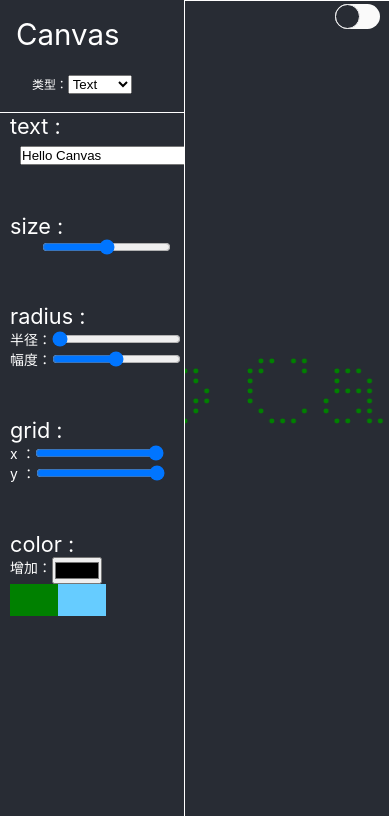
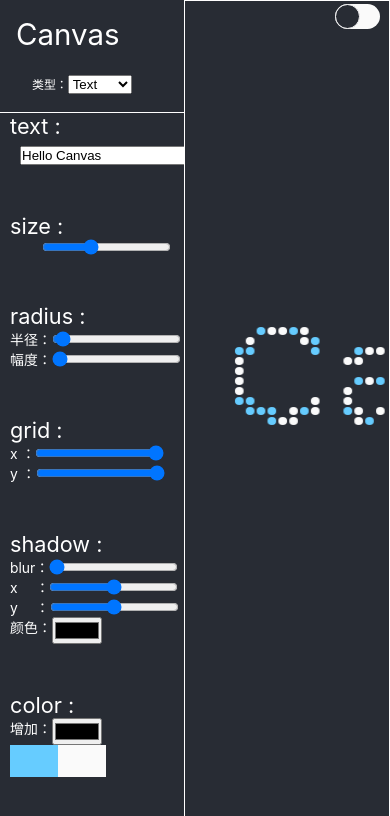
Before and after one commit to iKurum/canvas_react, a React (Create React App) app: page / in a window 390 px wide. Shown: the top 816 px of the page. Built offline with nearby package versions, Linux system fonts and the light colour scheme.

Commit message:
修改text下，颜色问题

```diff
--- a/src/pages/Canvas.js
+++ b/src/pages/Canvas.js
@@ -39,7 +39,12 @@ const Canvas = () => {
       setOption({
         ...option,
         w: window.innerWidth - 202,
-        h: window.innerHeight - 2
+        h: window.innerHeight - 2,
+        text: {
+          ...option.text,
+          x: (window.innerWidth - 202) / 2,
+          y: (window.innerHeight - 2) / 2
+        }
       });
     }, 200);
   }
--- a/src/pages/nav/Animat.js
+++ b/src/pages/nav/Animat.js
@@ -176,7 +176,10 @@ function Animat() {
             onChange={e => {
               setOption({
                 ...option,
-                lineColor: e.target.value
+                animation: {
+                  ...option.animation,
+                  lineColor: e.target.value
+                }
               });
             }} />
         </label>
--- a/src/pages/nav/Text.js
+++ b/src/pages/nav/Text.js
@@ -29,7 +29,7 @@ function Text() {
           <input
             type="range"
             min="50"
-            max="150"
+            max="300"
             className={css.num_range}
             defaultValue={option.text.size}
             onChange={e => {
@@ -115,6 +115,85 @@ function Text() {
             }} />
         </label>
       </p>
+      <p>shadow :
+        <label className={css.label_flex}>
+          <span>blur：</span>
+          <input
+            type="range"
+            min="0"
+            max="10"
+            defaultValue={option.text.shadow.blur}
+            onChange={e => {
+              setOption({
+                ...option,
+                text: {
+                  ...option.text,
+                  shadow: {
+                    ...option.text.shadow,
+                    blur: e.target.value
+                  }
+                }
+              });
+            }} />
+        </label>
+        <label className={css.label_flex}>
+          <span>x &ensp;&ensp;：</span>
+          <input
+            type="range"
+            min="-100"
+            max="100"
+            defaultValue={option.text.shadow.offsetX}
+            onChange={e => {
+              setOption({
+                ...option,
+                text: {
+                  ...option.text,
+                  shadow: {
+                    ...option.text.shadow,
+                    offsetX: e.target.value
+                  }
+                }
+              });
+            }} />
+        </label>
+        <label className={css.label_flex}>
+          <span>y &ensp;&ensp;：</span>
+          <input
+            type="range"
+            min="-100"
+            max="100"
+            defaultValue={option.text.shadow.offsetY}
+            onChange={e => {
+              setOption({
+                ...option,
+                text: {
+                  ...option.text,
+                  shadow: {
+                    ...option.text.shadow,
+                    offsetY: e.target.value
+                  }
+                }
+              });
+            }} />
+        </label>
+        <label className={css.label_flex}>
+          <span>颜色：</span>
+          <input
+            type="color"
+            onChange={e => {
+              setOption({
+                ...option,
+                text: {
+                  ...option.text,
+                  shadow: {
+                    ...option.text.shadow,
+                    color: e.target.value
+                  }
+                }
+              });
+            }} />
+        </label>
+      </p>
       <p>color :
             <label className={css.label_flex}>
           <span>增加：</span>
--- a/src/utils/CanvasFun.js
+++ b/src/utils/CanvasFun.js
@@ -11,8 +11,7 @@ function CanvasPar(
   // 角度
   this.direction = Math.floor(Math.random() * 360);
   // 颜色
-  const a = Array.from(o.color);
-  this.color = a[Math.floor(Math.random() * a.length + 1) - 1];
+  this.color = Array.from(o.color)[Math.floor(Math.random() * Array.from(o.color).length + 1) - 1];
   // 半径
   this.radius = o.radius + o.variantRadius * Math.random();
   // x坐标
@@ -61,22 +60,27 @@ function CanvasPar(
     };
   };
   // 粒子
-  this.particle = (x, y) => {
+  this.particle = (x, y, c) => {
     ctx.beginPath();
     ctx.arc(x, y, this.radius, 0, Math.PI * 2);
     ctx.closePath();
-    ctx.fillStyle = this.color;
+    ctx.fillStyle = c;
     ctx.fill();
   }
   // 文字
   this.drawText = () => {
-    console.log(o);
+    // console.log(o);
     ctx.textAlign = "center";
     ctx.font = o.text.size + "px arial";
+
     ctx.fillText(this.text, this.x, this.y);
-    if (o.text.isParticle) {
     const iData = ctx.getImageData(0, 0, o.w, o.h);
     const buffer32 = new Uint32Array(iData.data.buffer);
+    // shadow
+    ctx.shadowBlur = o.text.shadow.blur;
+    ctx.shadowOffsetX = o.text.shadow.offsetX;
+    ctx.shadowOffsetY = o.text.shadow.offsetY;
+    ctx.shadowColor = o.text.shadow.color;
     o.text.placement = [];
     for (let j = 0; j < o.h; j += o.text.grid.y) {
       for (var i = 0; i < o.w; i += o.text.grid.x) {
@@ -87,15 +91,19 @@ function CanvasPar(
     }
     ctx.clearRect(0, 0, o.w, o.h);
     for (let i = 0; i < o.text.placement.length; i++) {
-        this.particle(o.text.placement[i].x, o.text.placement[i].y);
+      this.particle(
+        o.text.placement[i].x,
+        o.text.placement[i].y,
+        Array.from(o.color)[Math.floor(Math.random() * Array.from(o.color).length + 1) - 1]
+      );
     }
-    }
+
   }
   // 正式绘制
   this.draw = () => {
     switch (o.nav) {
       case 'animat':
-        this.particle(this.x, this.y);
+        this.particle(this.x, this.y, this.color);
         break;
       case 'text':
         this.drawText();
@@ -145,7 +153,7 @@ const colorRgb = (s, o) => {
     for (let i = 1; i < 7; i += 2) {
       colorChange.push(parseInt("0x" + color.slice(i, i + 2)));
     }
-    return "RGB(" + colorChange.join(",") + "," + o +")";
+    return "RGB(" + colorChange.join(",") + "," + o + ")";
   } else {
     return color;
   }
--- a/src/utils/CanvasInit.js
+++ b/src/utils/CanvasInit.js
@@ -6,9 +6,9 @@ export default function Init() {
     nav: 'text',
     w: window.innerWidth - 202,
     h: window.innerHeight - 2,
-    color: new Set(['#008000', '#66ccff']),
-    radius: 1,
-    variantRadius: 10,
+    color: new Set(['#66ccff', '#fafafa']),
+    radius: 4,
+    variantRadius: 0,
     animation: {
       number: 20,
       speed: 1,
@@ -20,14 +20,19 @@ export default function Init() {
     },
     text: {
       text: 'Hello Canvas',
-      isParticle: true,
       x: (window.innerWidth - 202) / 2,
       y: (window.innerHeight - 2) / 2,
       grid: {
         x: 10,
         y: 10
       },
-      size: 100,
+      shadow: {
+        blur: 0,
+        color: '#000000',
+        offsetX: 0,
+        offsetY: 0
+      },
+      size: 140,
       placement: []
     }
   });
```
Also changed, not shown: 8 other files (tests, documents, lock files or other folders). Lines whose indentation alone changed are shown as unchanged.
